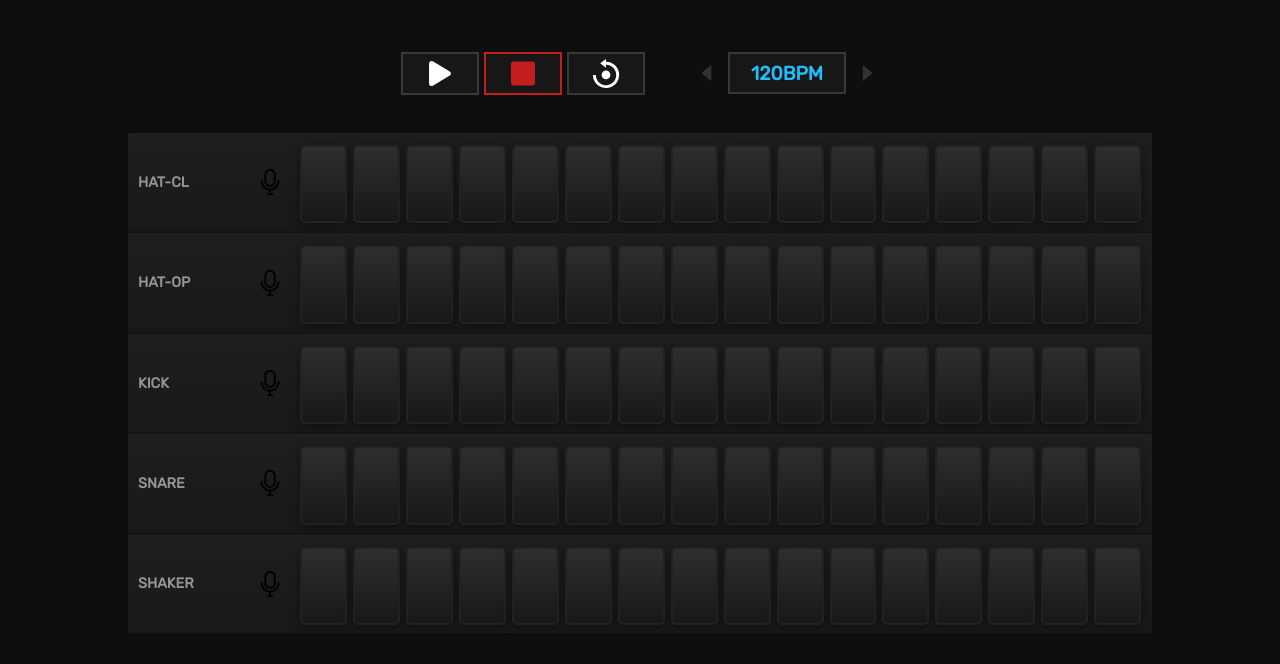
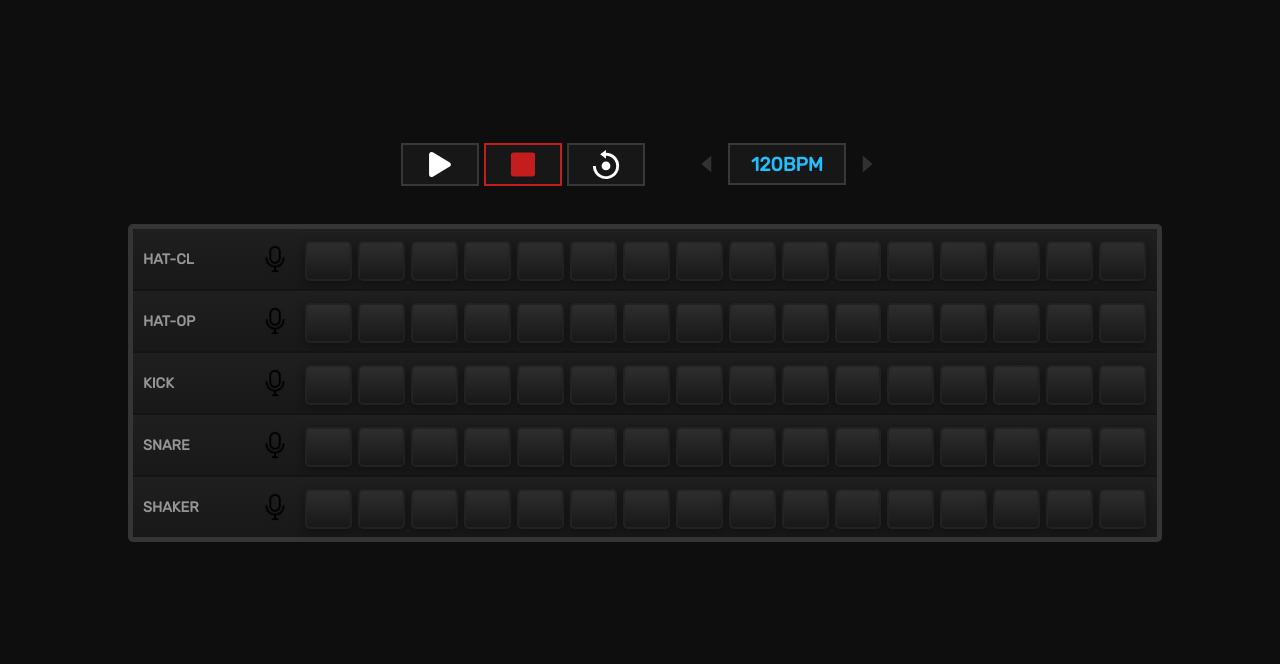
Before and after one commit to r3mot/sampler-step, a React (Vite) app: page / in a window 1280 px wide. Shown: the top 664 px of the page. Built offline with nearby package versions, Linux system fonts and the light colour scheme; no server answers.

Commit message:
Refactor styles

```diff
--- a/src/components/sequencer/Sequencer.module.css
+++ b/src/components/sequencer/Sequencer.module.css
@@ -2,5 +2,8 @@
   display: flex;
   flex-direction: row;
   width: 100%;
-  height: 500px;
+  min-height: 200px;
+  min-width: 500px;
+  border: 5px solid rgb(54, 53, 53);
+  border-radius: 5px;
 }
```
